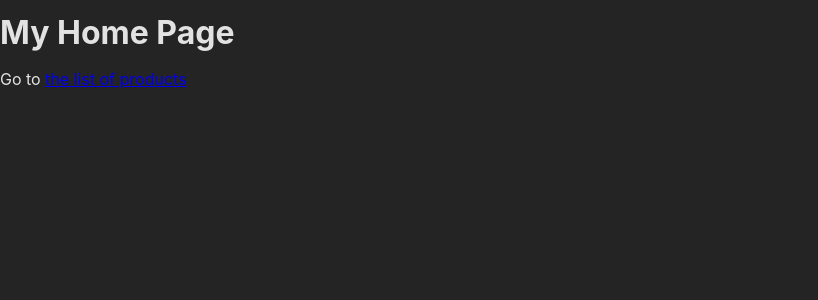
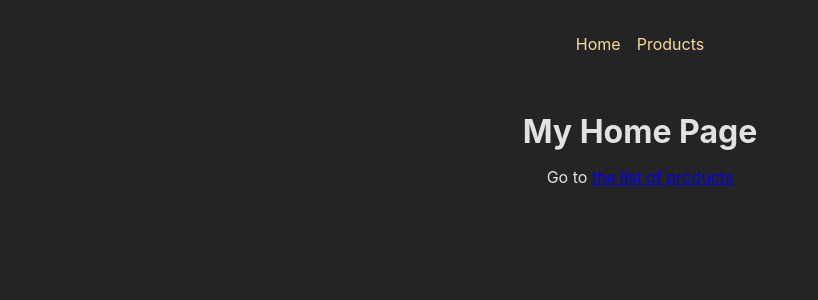
Before and after one commit to abid982/react-router, a React (Create React App) app: page / in a window 1280 px wide. Shown: the top 300 px of the page, without its empty margins (0-818 px from the left). Built offline with nearby package versions, Linux system fonts and the light colour scheme.

Commit message:
layouts and nested routes

```diff
--- a/src/App.js
+++ b/src/App.js
@@ -1,26 +1,44 @@
 import {
   createBrowserRouter,
-  createRoutesFromElements,
+  // createRoutesFromElements,
   RouterProvider,
   Route,
 } from 'react-router-dom';
 
+import RootLayout from './pages/Root';
 import Home from './pages/Home';
 import Products from './pages/Products';
 
-const routerDefinitions = createRoutesFromElements(
-  <Route>
-    <Route path="/" element={<Home />}></Route>
-    <Route path="/products" element={<Products />}></Route>
-  </Route>
-);
+// const routerDefinitions = createRoutesFromElements(
+//   <Route>
+//     <Route path="/" element={<Home />}></Route>
+//     <Route path="/products" element={<Products />}></Route>
+//   </Route>
+// );
 
 // const router = createBrowserRouter([
 //   { path: '/', element: <Home /> },
 //   { path: '/products', element: <Products /> },
 // ]);
 
-const router = createBrowserRouter(routerDefinitions);
+const router = createBrowserRouter([
+  // The element load the layout wrapper that should be wrapped around the other routes
+  // Add Root.js file in pages
+  {
+    path: '/',
+    // Parent route. It acts as a wrapper
+    // In RootLayout we also have to define where these child route components and elements so the homepage and the products page should be rendered.
+    // Note: For complex pages you could have multiple root routes, for example one for slash admin, which then has a totally different set of children which might have a different layout that's wrapped around them.
+    element: <RootLayout />,
+    // Children
+    children: [
+      { path: '/', element: <Home /> },
+      { path: '/products', element: <Products /> },
+    ],
+  },
+]);
+
+// const router = createBrowserRouter(routerDefinitions);
 
 function App() {
   // return <div></div>;
--- /dev/null
+++ b/src/components/MainNavigation.js
@@ -0,0 +1,22 @@
+import { Link } from 'react-router-dom';
+
+import classes from './MainNavigation.module.css';
+
+const MainNavigation = () => {
+  return (
+    <header className={classes.header}>
+      <nav>
+        <ul className={classes.list}>
+          <li>
+            <Link to="/">Home</Link>
+          </li>
+          <li>
+            <Link to="/products">Products</Link>
+          </li>
+        </ul>
+      </nav>
+    </header>
+  );
+};
+
+export default MainNavigation;
--- /dev/null
+++ b/src/components/MainNavigation.module.css
@@ -0,0 +1,23 @@
+.header {
+  max-width: 60rem;
+  margin: auto;
+  padding: 2rem;
+  display: flex;
+  justify-content: center;
+}
+
+.list {
+  display: flex;
+  gap: 1rem;
+}
+
+.list a {
+  text-decoration: none;
+  color: var(--color-primary-400);
+}
+
+.list a:hover,
+.list a.active {
+  color: var(--color-primary-800);
+  text-decoration: underline;
+}
--- /dev/null
+++ b/src/pages/Root.js
@@ -0,0 +1,21 @@
+import { Outlet } from 'react-router-dom';
+import MainNavigation from './../components/MainNavigation';
+
+import classes from './Root.module.css';
+
+// The Outlet Component marks the place where the child route elements should be rendered to.
+const RootLayout = () => {
+  //   return <h1>Root Layout</h1>;
+  return (
+    <>
+      {/* <h1>Root Layout</h1> */}
+      <MainNavigation />
+      {/* So this is now the marker the place wehre the child routes hould be rendered to. */}
+      <main className={classes.content}>
+        <Outlet />
+      </main>
+    </>
+  );
+};
+
+export default RootLayout;
--- /dev/null
+++ b/src/pages/Root.module.css
@@ -0,0 +1,4 @@
+.content {
+  margin: 2rem auto;
+  text-align: center;
+}
```
